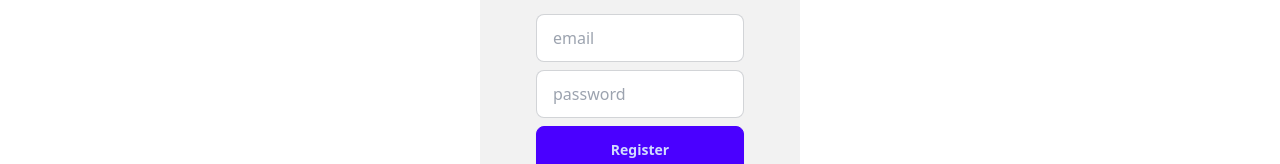
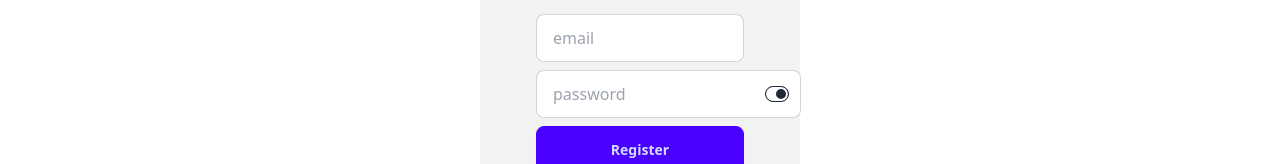
Before and after one commit to yhmunna1/user-email-pass-auth, a React (Vite) app: page /register in a window 1280 px wide. Shown: the part 170-334 px from the top of the page. Built offline with nearby package versions, Linux system fonts and the light colour scheme.

Commit message:
show pass icon use and functional

```diff
--- a/src/components/Register/Register.jsx
+++ b/src/components/Register/Register.jsx
@@ -5,6 +5,7 @@ import auth from "../../firebase/firebase.config";
 const Register = () => {
   const [registerError, setRegisterError] = useState("");
   const [registerSuccess, setRegisterSuccess] = useState("");
+  const [showPassword, setShowPassword] = useState(false);
   const handleRegister = (e) => {
     e.preventDefault();
     // console.log("Success");
@@ -47,13 +48,21 @@ const Register = () => {
           className="input input-bordered"
           required
         />
+        <div className="flex items-center">
           <input
-          type="password"
+            type={showPassword ? "text" : "password"}
             name="password"
             placeholder="password"
             className="input input-bordered"
             required
           />
+          <input
+            onClick={() => setShowPassword(!showPassword)}
+            type="checkbox"
+            className="toggle toggle-xs -ms-9"
+            defaultChecked
+          />
+        </div>
         {registerError && <p className="text-red-600">{registerError}</p>}
         {registerSuccess && <p className="text-green-600">{registerSuccess}</p>}
         <input type="submit" value="Register" className="btn btn-primary" />
```
Lines whose indentation alone changed are shown as unchanged.
